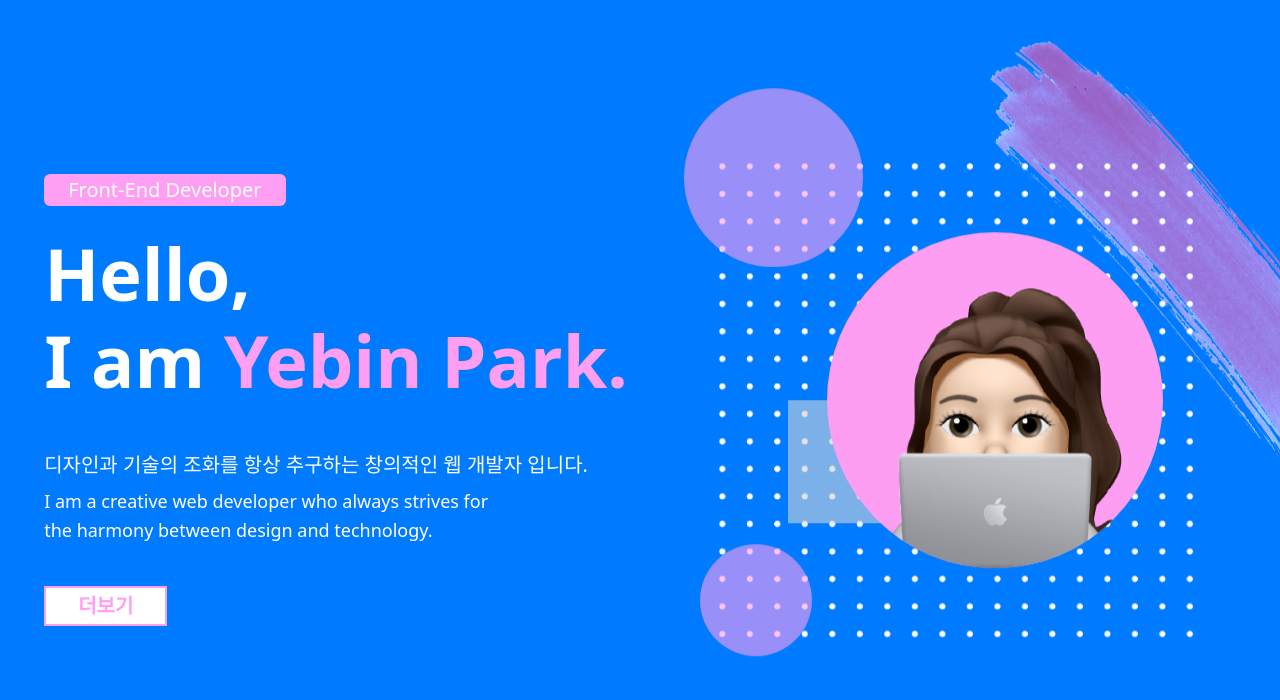
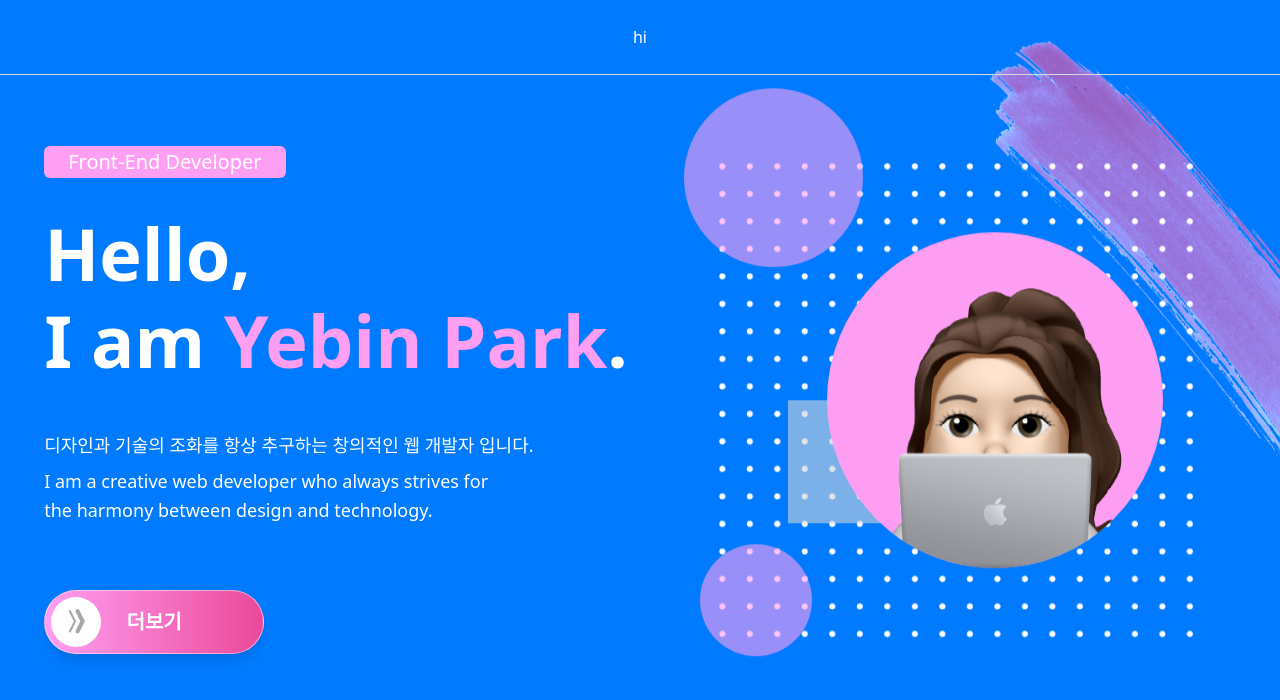
Before and after one commit to yebinp1102/Yebin_Portfolio, a React (Vite) app: page / in a window 1280 px wide. Shown: the top 700 px of the page. Built offline with nearby package versions, Linux system fonts and the light colour scheme.

Commit message:
Feat: home page banner toggle button

```diff
--- a/src/App.tsx
+++ b/src/App.tsx
@@ -5,8 +5,9 @@ import Home from './pages/Home'
 const App = () => {
 
   return (
-    <main className='bg-blue-300/80'>
+    <main>
       <BrowserRouter>
+        <Navbar />
         <Routes>
           <Route path='/' element={<Home />} />
           <Route path='/about' element={'About'} />
--- a/src/components/Navbar.tsx
+++ b/src/components/Navbar.tsx
@@ -1,20 +1,10 @@
-import { NavLink } from "react-router-dom"
+import {motion} from 'framer-motion';
 
 const Navbar = () => {
   return (
-    <header className="header border-b-white border">
-      <NavLink to="/" className='w-14 h-14 rounded-lg  bg-white items-center justify-center flex font-bold shadow-md'>
-        <p className="blue-gradient_text">Yebin</p>
-      </NavLink>
-      <nav className="flex text-lg gap-7 font-medium">
-        <NavLink to="/about" className={({isActive}) => isActive ? 'text-blue-500' : 'text-black'}>
-          자기소개
-        </NavLink>
-        <NavLink to="/projects" className={({isActive}) => isActive ? 'text-blue-500' : 'text-black'}>
-          프로젝트
-        </NavLink>
-      </nav>
-    </header>
+    <motion.header className="border-b fixed z-[100] w-full flex justify-center items-center h-[75px] text-white">
+      hi
+    </motion.header>
   )
 }
 
--- a/src/pages/Home.tsx
+++ b/src/pages/Home.tsx
@@ -6,9 +6,17 @@ import N from '../assets/images/N.svg'
 import profile from '../assets/images/profile.png';
 import dots from '../assets/images/dots-w.png';
 import brush from '../assets/images/brush.png';
+import arrow from '../assets/images/arrow.svg'
 import {easeIn, motion} from 'framer-motion';
+import { useState } from 'react';
 
 const Home = () => {
+  const [isHovered, setIsHovered] = useState<boolean>(false);
+
+  const handleHover = () => {
+    setIsHovered(!isHovered)
+  }
+
   return (
     <section className="relative w-screen bg-black-500 overflow-hidden">
 
@@ -24,7 +32,8 @@ const Home = () => {
           whileInView={{opacity: 1, y: -10, rotate: -12}}
           transition={{ease: "backInOut",duration: 1, delay: 0.5}}
         />
-        <motion.img src={E}
+        <motion.img
+          src={E}
           alt='E'
           className='absolute w-[29vw] left-[16vw] -bottom-3'
           initial={{opacity: 0, y: -800}}
@@ -79,13 +88,39 @@ const Home = () => {
           whileInView={{opacity: 1, x: 0}}
           transition={{ease: easeIn, duration: 0.75, delay: 4}}
         >
-          <p className='text-xl font-normal bg-point w-fit px-6 rounded-md py-0.5 mb-6'>Front-End Developer</p>
-          <h1 className='text-7xl font-black leading-[1.2]'>Hello, <br /> I am <span className='text-point'>Yebin Park.</span></h1>
-          <p className='mt-12 text-xl'>디자인과 기술의 조화를 항상 추구하는 창의적인 웹 개발자 입니다.</p>
+          <p className='text-xl font-normal bg-point w-fit px-6 rounded-md py-0.5 mb-8'>Front-End Developer</p>
+          <h1 className='text-7xl font-black leading-[1.2]'>Hello, <br /> I am <span className='text-point'>Yebin Park</span>.</h1>
+          <p className='mt-12 text-lg'>디자인과 기술의 조화를 항상 추구하는 창의적인 웹 개발자 입니다.</p>
           <p className='text-lg mt-2 leading-relaxed'>
             I am a creative web developer who always strives for <br/> the harmony between design and technology.
           </p>
-          <button className='w-fit border-2 border-point text-point bg-white px-8 py-1 font-bold text-xl mt-10'>더보기</button>
+
+          <div
+            className={`
+              relative flex items-center justify-center w-[220px] h-[64px]
+              mt-16 rounded-full shadow-lg border border-white/50 cursor-pointer
+              ${isHovered ? 'bg-pink-500' : 'bg-gradient-to-r from-point to-pink-500'}
+            `}
+          >
+            <div
+              className="w-full absolute h-full"
+              onMouseEnter={handleHover}
+              onMouseLeave={handleHover}
+            >
+              <button
+                className={`
+                  absolute top-1.5 left-0 bg-white transition duration-300
+                  w-[50px] h-[50px] rounded-full text-slate-500
+                  flex items-center justify-center
+                  ${!isHovered? 'translate-x-1.5' : ' translate-x-[162px]'}
+                `}
+              >
+                <img src={arrow} alt='arrow' className={`relative w-[26px] brightness-110 ${!isHovered ? 'rotate-180' : 'rotate-0'}`} />
+              </button>
+            </div>
+            <p className='font-bold text-xl'>{isHovered? 'See More' : '더보기'}</p>
+          </div>
+
         </motion.div>
 
         {/* images */}
--- a/tailwind.config.js
+++ b/tailwind.config.js
@@ -28,6 +28,9 @@ export default {
       },
       boxShadow: {
         card: '0px 1px 2px 0px rgba(0, 0, 0, 0.05)'
+      },
+      transitionProperty : {
+        position: 'position, left, right'
       }
     },
   },
```
Also changed, not shown: src/assets/images/arrow.svg (added).
